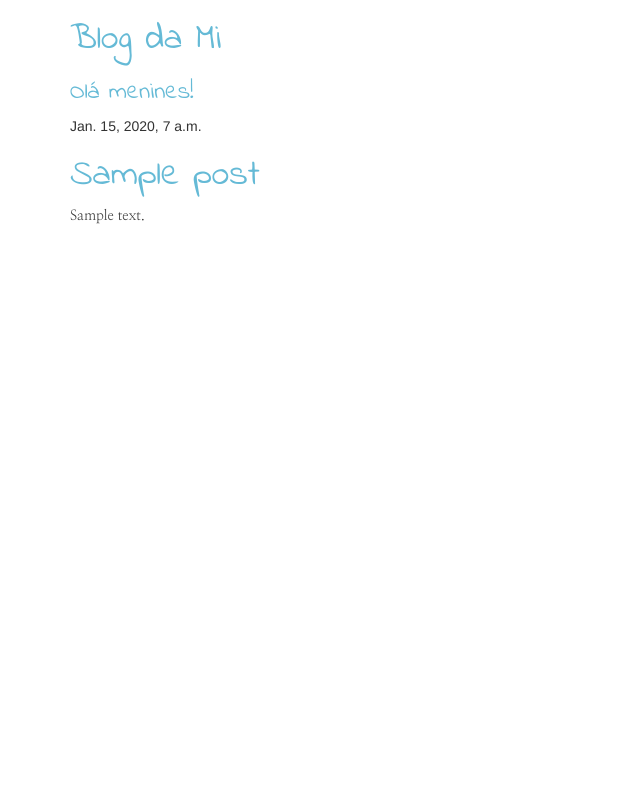
After one commit to xxMirella/Teste, a Django app: page /post/1/ in a window 1280 px wide. The commit adds this page. Shown: the whole page, without its empty margins (0-640 px from the left). Run offline with Django 3.2, Linux system fonts and the light colour scheme; tables that the repository leaves empty hold one stand-in row (values such as "Sample post"); some libraries are stand-ins or nearby versions.

Commit message:
Criação de novos templates e views.

```diff
--- a/blog/static/css/blog.css
+++ b/blog/static/css/blog.css
@@ -3,8 +3,16 @@
     font-family: 'Indie Flower', cursive;
  }
 
- h2 {
+ h2 a {
     color: E09DD7;
+ }
+
+ a:link {
+    text-decoration:none;
+ }
+
+ a:hover{
+    color: C466B8;
  }
 
  p {
--- /dev/null
+++ b/blog/templates/blog/base.html
@@ -0,0 +1,21 @@
+{% load staticfiles %}
+<html>
+    <head>
+        <title>Blog da Mi</title>
+        <link rel="stylesheet" href="//maxcdn.bootstrapcdn.com/bootstrap/3.2.0/css/bootstrap.min.css">
+        <link rel="stylesheet" href="//maxcdn.bootstrapcdn.com/bootstrap/3.2.0/css/bootstrap-theme.min.css">
+        <link href="https://fonts.googleapis.com/css?family=Indie+Flower" rel="stylesheet">
+        <link href="https://fonts.googleapis.com/css?family=Nanum+Myeongjo" rel="stylesheet">
+        <link rel="stylesheet" href="{% static '/css/blog.css' %}">
+    </head>
+    <body>
+        <div class="container">
+        <div class="headers">
+            <h1>Blog da Mi</h1>
+            <h3>Olá menines!</h3>
+        </div>
+            {% block content %}
+
+            {% endblock %}
+        </body>
+</html>
--- /dev/null
+++ b/blog/templates/blog/detalhes_post.html
@@ -0,0 +1,15 @@
+{% extends 'blog/base.html' %}
+
+{% block content %}
+
+{% if posts.data_publicacao %}
+  <div class="date">
+    {{posts.data_publicacao}}
+  </div>
+{% endif %}
+<div class="headers">
+  <h1>{{posts.titulo}}</h1>
+</div>
+<p>{{posts.text}}</p>
+
+{% endblock %}
--- a/blog/urls.py
+++ b/blog/urls.py
@@ -4,5 +4,6 @@ from . import views
 
 
 urlpatterns = [
-    url(r'^$', views.lista_posts, name='Lista_posts')
+    url(r'^$', views.lista_posts, name='Lista_posts'),
+    url(r'^post/(?P<pk>\d+)/$', views.detalhes_post, name='detalhes_post')
 ]
--- a/blog/views.py
+++ b/blog/views.py
@@ -3,6 +3,7 @@ from __future__ import unicode_literals
 
 from django.shortcuts import render
 from django.utils import timezone
+from django.shortcuts import render, get_object_or_404
 
 from blog.models import Post
 
@@ -12,3 +13,8 @@ from blog.models import Post
 def lista_posts(request):
     posts = Post.objects.filter(data_publicacao__lte=timezone.now())
     return render(request, 'blog/lista_post.html', {'posts': posts})
+
+
+def detalhes_post(request, pk):
+    posts = get_object_or_404(Post, pk=pk)
+    return render(request, 'blog/detalhes_post.html', {'posts': posts})
--- a/mysite/settings.py
+++ b/mysite/settings.py
@@ -25,7 +25,8 @@ SECRET_KEY = '8^+xbc&k_@r-i!mn7mw_rhdj7%z6%@7*1s#4uy5qz4b%$kpu+%'
 # SECURITY WARNING: don't run with debug turned on in production!
 DEBUG = True
 
-ALLOWED_HOSTS = ['xmirella.pythonanywhere.com']
+#ALLOWED_HOSTS = ['xmirella.pythonanywhere.com']
+ALLOWED_HOSTS = ['127.0.0.1']
 
 
 # Application definition
@@ -84,6 +85,7 @@ DATABASES = {
         #'PASSWORD': 'django-pass',
         'PASSWORD': 'P00h123456',
         'HOST': 'xMirella.mysql.pythonanywhere-services.com',
+        #'HOST': 'localhost',
 
 
     }
```
Also changed, not shown: blog/templates/blog/lista_post.html (+4 -20 lines).
